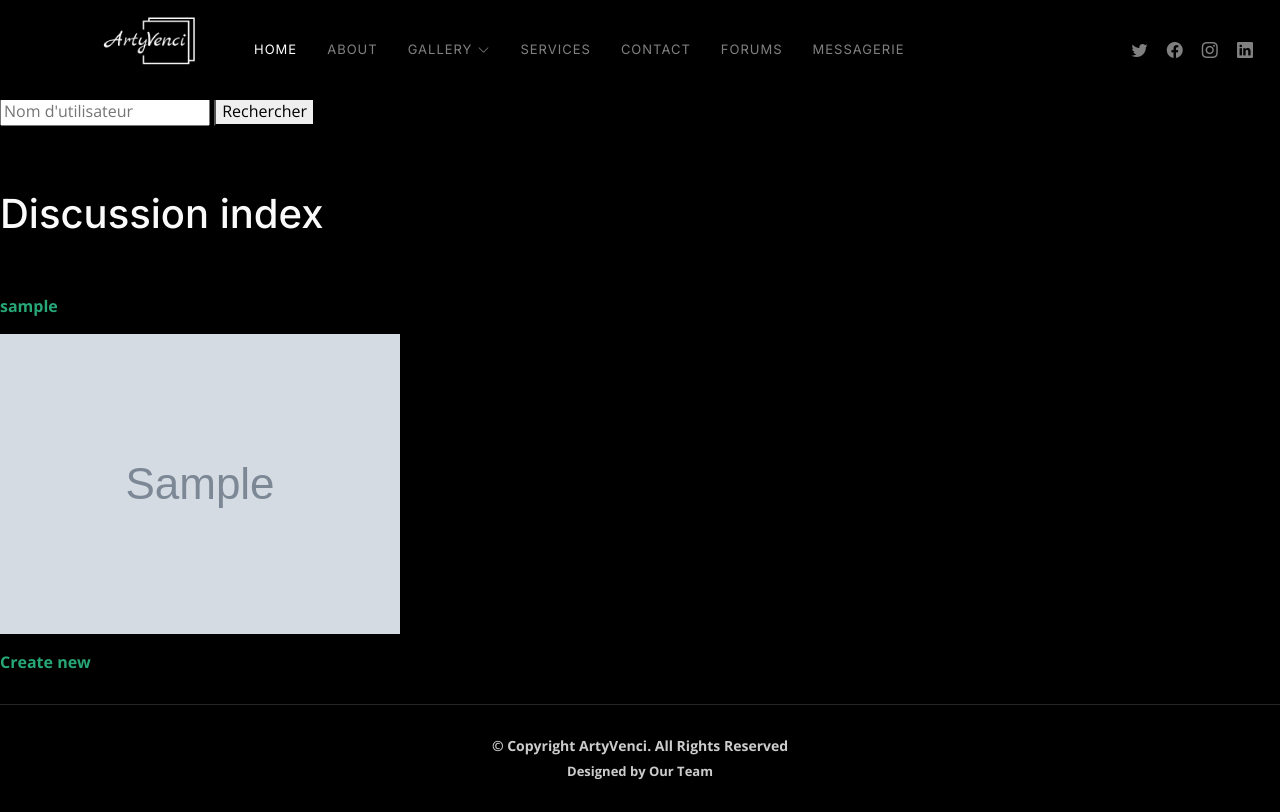
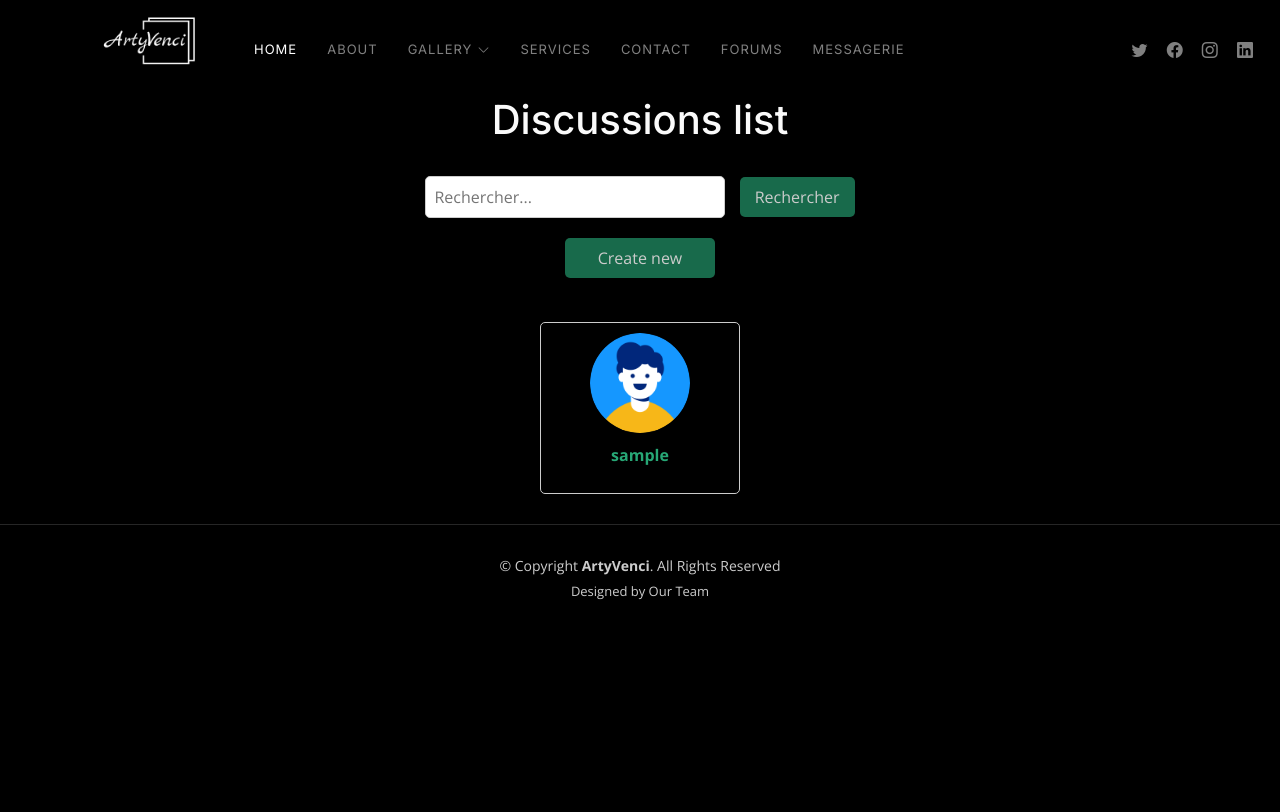
Before and after one commit to Equipe-4-Projet-PI/Sprint-Web, a Symfony app: template templates/discussion/afficherDis.html.twig in a window 1280 px wide. After the commit the page ends 600 px from the top, so only its background shows below. Run offline with Twig, Linux system fonts and the light colour scheme; the template is opened without the code that fills it: most values are stand-ins (such as "Sample title", 1, 10 or a date in 2020); grey boxes marked "Sample" are stand-in pictures; some libraries are stand-ins or nearby versions.

Commit message:
Affichage list discussions

```diff
--- a/config/routes.yaml
+++ b/config/routes.yaml
@@ -1,3 +1,7 @@
 index:
    path: /signup
    controller: App\Controller\UserController::index
+search_discussion:
+    path: /searchdiscussion
+    controller: App\Controller\DiscussionController::searchDiscussionByUsername
+    methods: [GET]
--- a/templates/discussion/afficherDis.html.twig
+++ b/templates/discussion/afficherDis.html.twig
@@ -2,73 +2,162 @@
 
 {% block title %}Discussion{% endblock %}
 
-{% block stylesheets %}
-    {{ parent() }}
-    <link rel="stylesheet" href="{{ asset('css/discussion.css') }}">
-{% endblock %}
+{% block body %}
 
-{% block body %}
+<style>
+    .container {
+        max-width: 800px;
+        margin: auto;
+    }
+
+    .heading {
+        text-align: center;
+    }
+
+    .search-form {
+        text-align: center;
+        margin-bottom: 20px;
+    }
+
+    .search-input {
+        width: 70%;
+        max-width: 300px;
+        padding: 8px;
+        border: 1px solid #ccc;
+        border-radius: 5px;
+        margin-right: 10px;
+    }
+
+    .search-button {
+        background-color: rgba(39, 167, 118, 0.8);
+        color: white;
+        padding: 8px 15px;
+        border: none;
+        border-radius: 5px;
+        cursor: pointer;
+        opacity: 0.8;
+    }
+
+    .search-button:hover {
+        background-color: rgba(39, 167, 118, 1);
+    }
+
+    .discussion-wrapper {
+        display: flex;
+        flex-wrap: wrap;
+        gap: 20px;
+        justify-content: center;
+    }
+
+    .discussion-item {
+        border: 1px solid #ccc;
+        border-radius: 5px;
+        padding: 10px;
+        width: 200px;
+        text-align: center;
+    }
+
+    .user-info img {
+        width: 100px;
+        height: 100px;
+        border-radius: 50%;
+        margin-bottom: 10px;
+    }
+
+    .username {
+        font-weight: bold;
+    }
+
+    .create-new-link {
+        width: 150px;
+        display: block;
+        text-align: center;
+        margin: 0 auto 20px;
+        background-color: rgba(39, 167, 118, 0.8);
+        color: white;
+        padding: 8px 15px;
+        border: none;
+        border-radius: 5px;
+        text-decoration: none;
+        opacity: 0.8;
+    }
+
+    .create-new-link:hover {
+        background-color: rgba(39, 167, 118, 1);
+    }
+
+    .alert {
+        background-color: #f8d7da;
+        color: #721c24;
+        padding: 10px;
+        border-radius: 5px;
+        margin-bottom: 20px;
+        text-align: center;
+    }
+</style>
+
+<div class="container">
 
     <br>
     <br>
     <br>
     <br>
-    <form id="searchForm">
-        <input type="text" id="username" name="username" placeholder="Nom d'utilisateur">
-        <button type="submit">Rechercher</button>
-    </form>
-    <br>
+
+    <h1 class="heading">Discussions list</h1>
+
     <br>
 
-    <div id="discussionList">
-        <!-- Les résultats de la recherche seront affichés ici -->
+    <div class="search-form">
+        <form action="{{ path('search_discussion') }}" method="GET" onsubmit="return confirmSearch()">
+            <input type="text" name="search" class="search-input" placeholder="Rechercher...">
+            <button type="submit" class="search-button">Rechercher</button>
+        </form>
     </div>
 
-    <h1>Discussion index</h1>
+    <script>
+        function confirmSearch() {
+            var searchTerm = document.querySelector('.search-input').value;
+            if (searchTerm.trim() === '') {
+                alert('Veuillez entrer un terme de recherche.');
+                return false;
+            }
+            return true;
+        }
+    </script>
+
+    <a href="{{ path('app_discussion_new') }}" class="create-new-link">Create new</a>
 
     <br>
-    <br>
 
-    <div class="discussion-list">
+    <div id="discussionList" class="discussion-list">
+        <!-- Les discussions seront affichées ici -->
+        {% if discussions is empty %}
+            <div class="alert">
+                Aucune discussion trouvée pour cet utilisateur.
+            </div>
+        {% else %}
+            <div class="discussion-wrapper">
                 {% for discussion in discussions %}
                     <div class="discussion-item">
                         {% if discussion.receiver %}
-                    <a href="{{ path('app_discussion_show_messages', {'iddis': discussion.iddis}) }}"> <p><strong>{{ discussion.receiver.username }}  <strong><p> <a>
-                    {% if discussion.receiver.ImageURL %}
+                            <a href="{{ path('app_discussion_show_messages', {'iddis': discussion.iddis}) }}">
+                                <div class="user-info">
+                                    {# {% if discussion.receiver.ImageURL %}
                                     <img src="{{ asset(discussion.receiver.ImageURL) }}" alt="Image de {{ discussion.receiver.username }}">
-                    {% endif %}
+                                    {% else %} #}
+                                    <img src="{{ asset('img/discussion/homme.png') }}" alt="Image alternative">
+                                    {# {% endif %} #}
+                                    <p class="username">{{ discussion.receiver.username }}</p>
+                                </div>
+                            </a>
                         {% else %}
-                    <p><strong>Destinataire inconnu</strong></p>
+                            <p class="username"><strong>Destinataire inconnu</strong></p>
                         {% endif %}
                     </div>
                 {% endfor %}
             </div>
+        {% endif %}
+    </div>
+</div>
 
-    <a href="{{ path('app_discussion_new') }}">Create new</a>
-
-    <script>
-        $(document).ready(function() {
-            $('#searchForm').submit(function(event) {
-                event.preventDefault();
-
-                var username = $('#username').val();
-
-                $.ajax({
-                    url: "{{ path('search_discussion') }}",
-                    type: "GET",
-                    data: { username: username },
-                    success: function(data) {
-                        $('#discussionList').empty(); /
-
-                        data.forEach(function(discussion) {
-                            $('#discussionList').append('<div>' + discussion.id + ' - ' + discussion.receiver.username + '</div>');
-                        });
-                    },
-                    error: function(xhr, status, error) {
-                        console.log("Erreur lors de la recherche :", error);
-                    }
-                });
-            });
-        });
-    </script>
 {% endblock %}
```
Also changed, not shown: src/Controller/DiscussionController.php (+19 -9 lines), templates/discussion/new.html.twig (+11 -3 lines), templates/message/messages.html.twig (+48 -30 lines), public/img/discussion/homme.png (added). Lines whose indentation alone changed are shown as unchanged.
